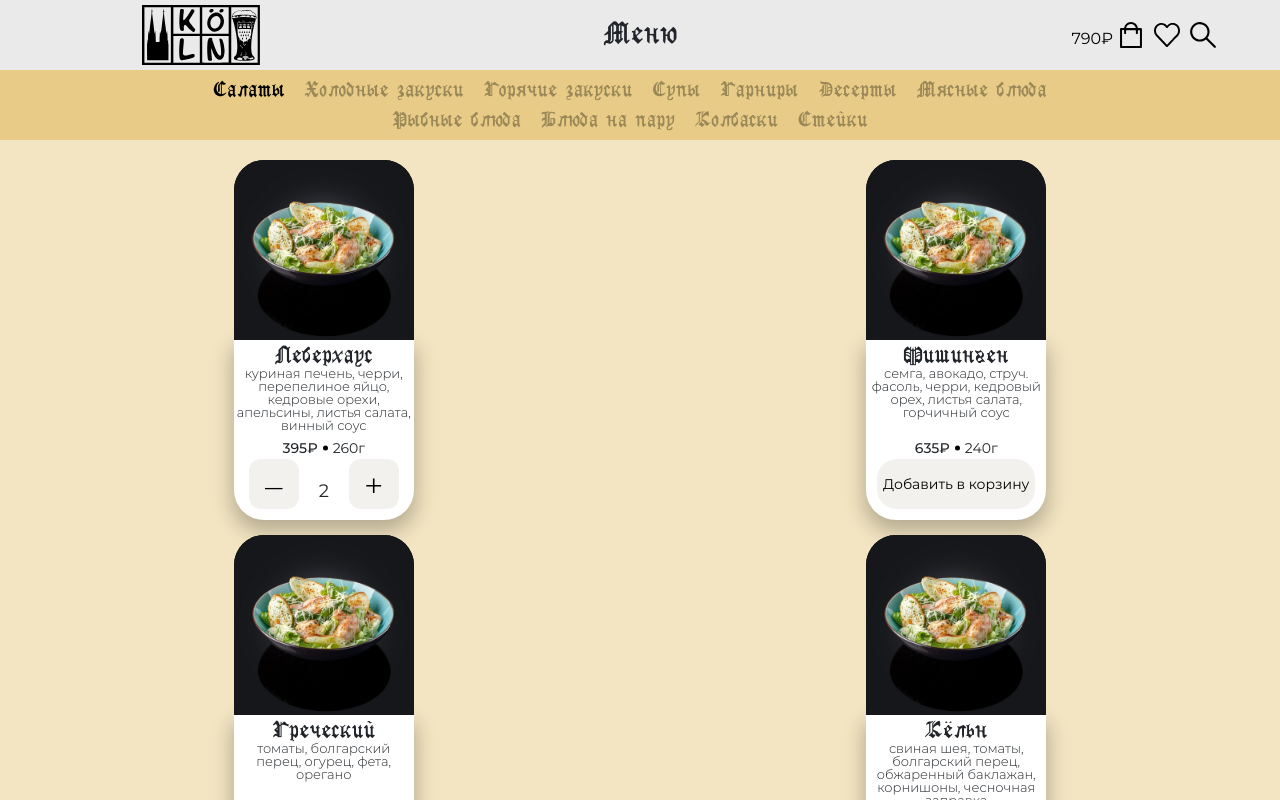
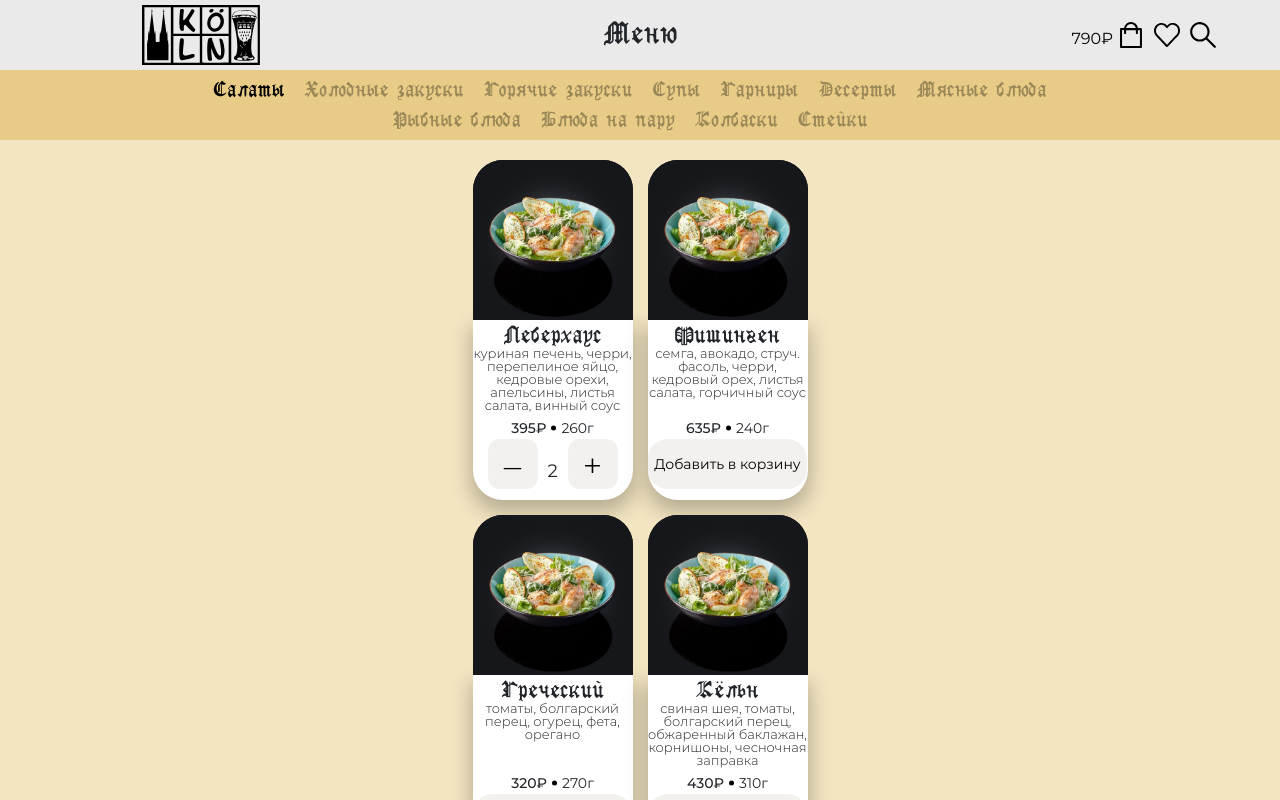
Before and after one commit to donelv/keln-restaraunt, a React (Create React App) app: page /menu in a window 1280 px wide. Shown: the top 800 px of the page. Built offline with nearby package versions, Linux system fonts and the light colour scheme.

Commit message:
changed foodcard

```diff
--- a/src/components/Foodcard/Foodcard.css
+++ b/src/components/Foodcard/Foodcard.css
@@ -2,7 +2,7 @@
   margin-left: auto;
   margin-right: auto;
   /* margin-bottom: 3rem; */
-  width: 18rem;
+  width: 16rem;
   /* height: 36rem; */
 }
 .menu .foodcards-item-top {
--- a/src/components/Menu/Menu.css
+++ b/src/components/Menu/Menu.css
@@ -8,5 +8,5 @@
   grid-row-gap: 1.5rem;
   grid-column-gap: 1.5rem;
   margin: 0 1.5rem;
-  grid-template-columns: repeat(2, 1fr);
+  grid-template-columns: repeat(2, 160px);
 }
```
